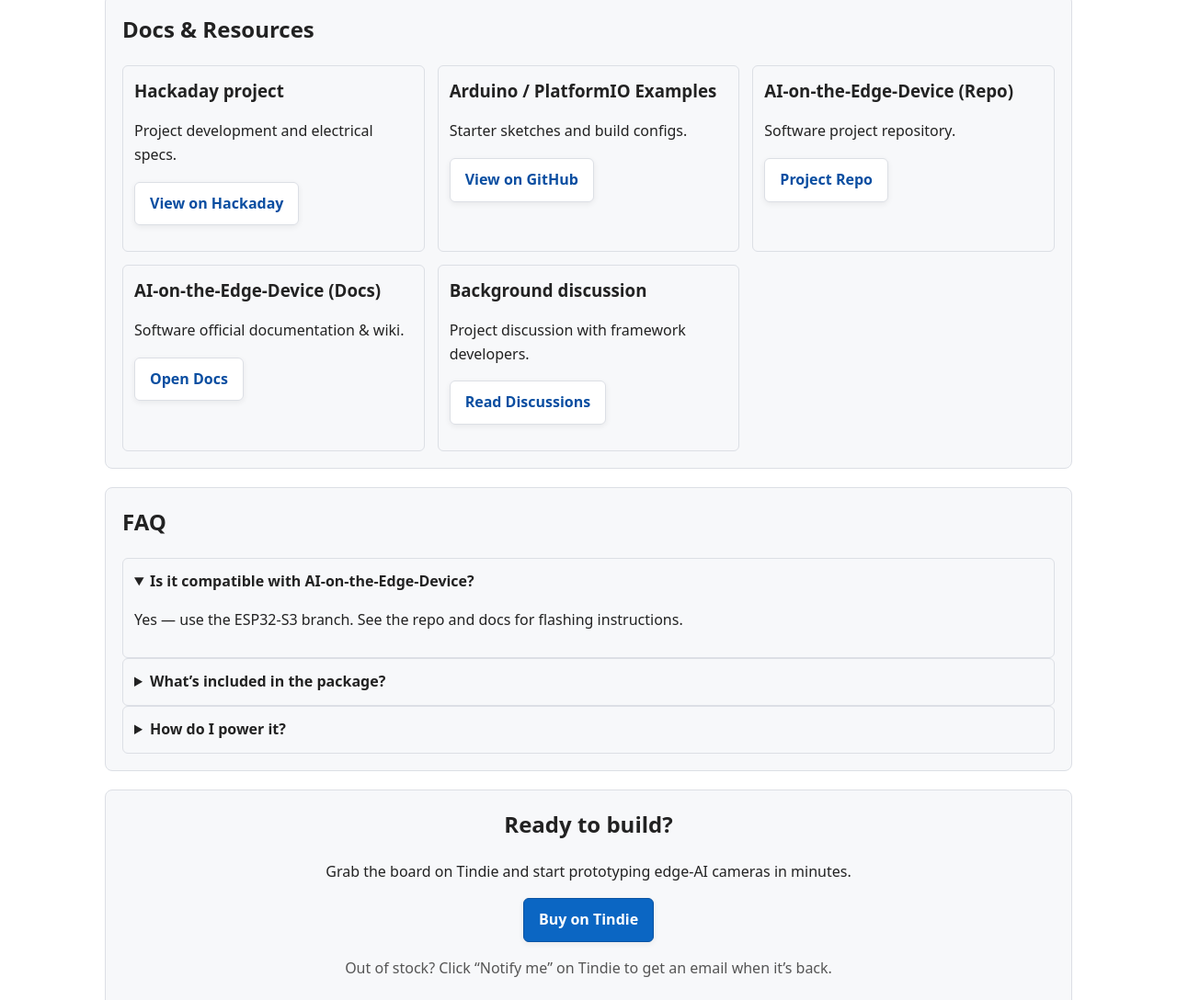
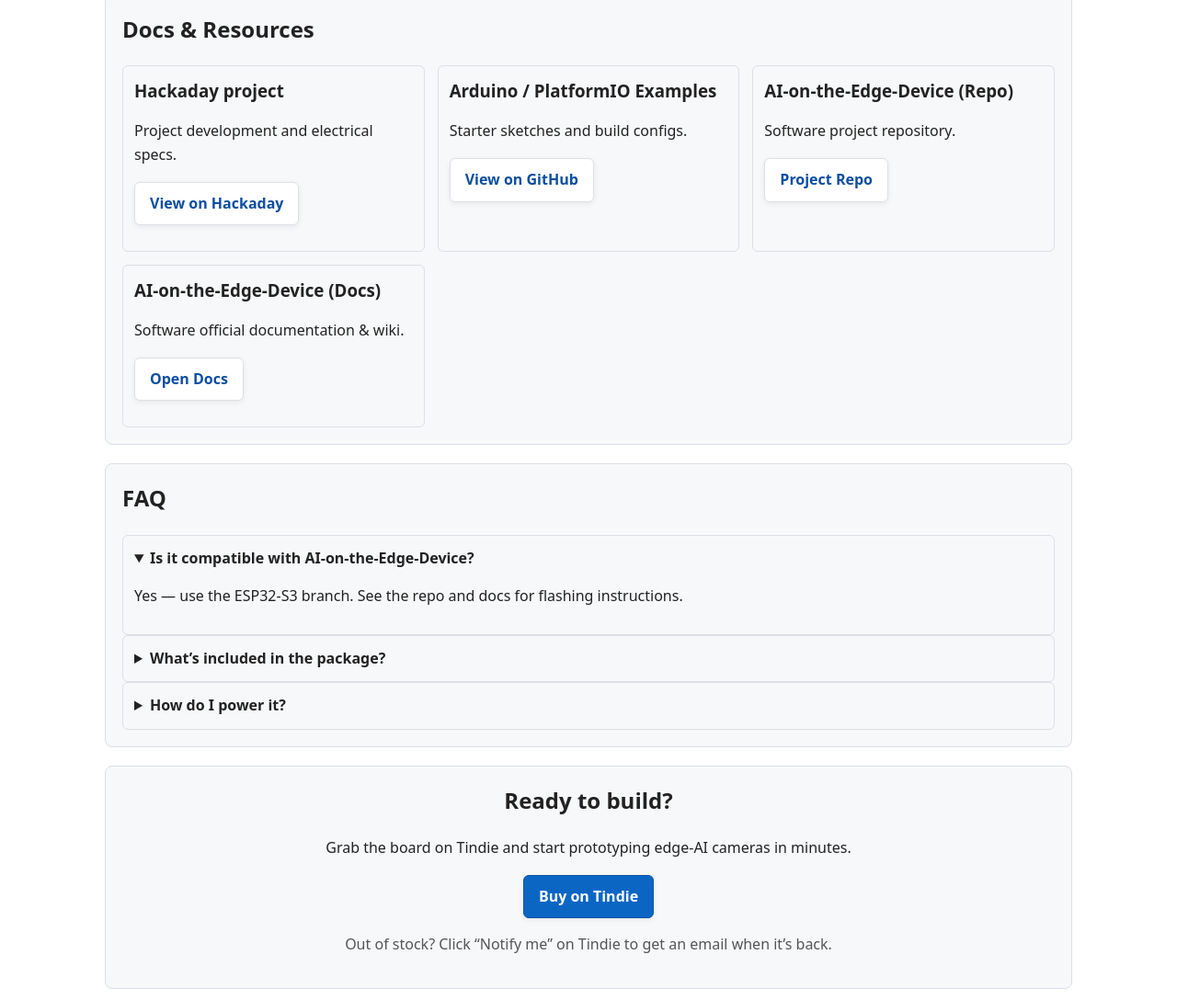
Before and after one commit to prokyber/ai-on-the-edge-device-webpage, a plain HTML site: page index.html in a window 1280 px wide. Shown: the part 1865-2953 px from the top of the page at 92% size. Drawn offline with Linux system fonts and the light colour scheme.

Commit message:
remove background discussion

```diff
--- a/index.html
+++ b/index.html
@@ -170,11 +170,6 @@
           <p class="muted">Software official documentation & wiki.</p>
           <p><a class="btn alt" href="https://jomjol.github.io/AI-on-the-edge-device-docs/" target="_blank" rel="noopener">Open Docs</a></p>
         </div>
-        <div class="card" style="padding:12px">
-          <h3 style="margin:0 0 6px">Background discussion</h3>
-          <p class="muted">Project discussion with framework developers.</p>
-          <p><a class="btn alt" href="https://github.com/jomjol/AI-on-the-edge-device/discussions/2963" target="_blank" rel="noopener">Read Discussions</a></p>
-        </div>
       </div>
     </section>
 
```
